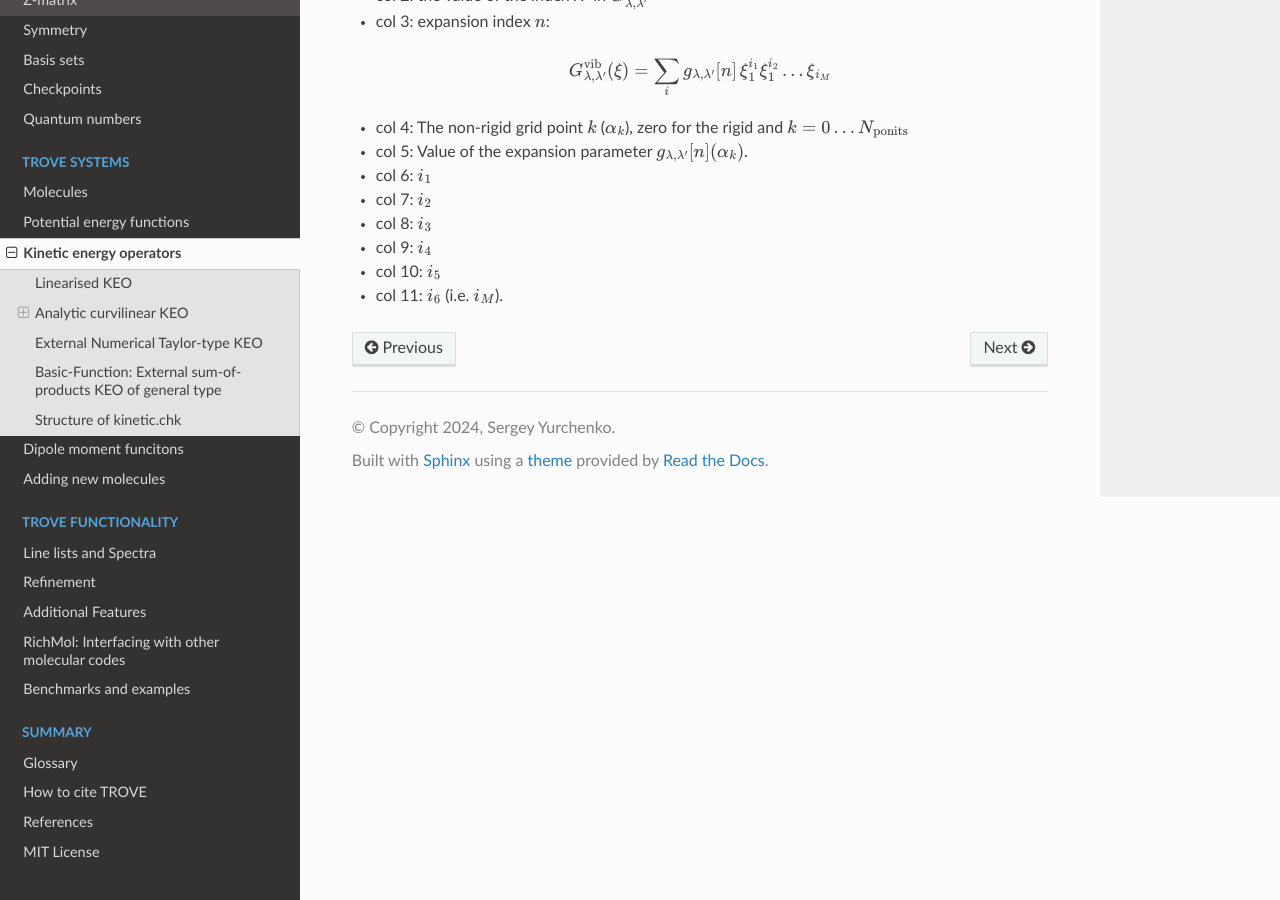
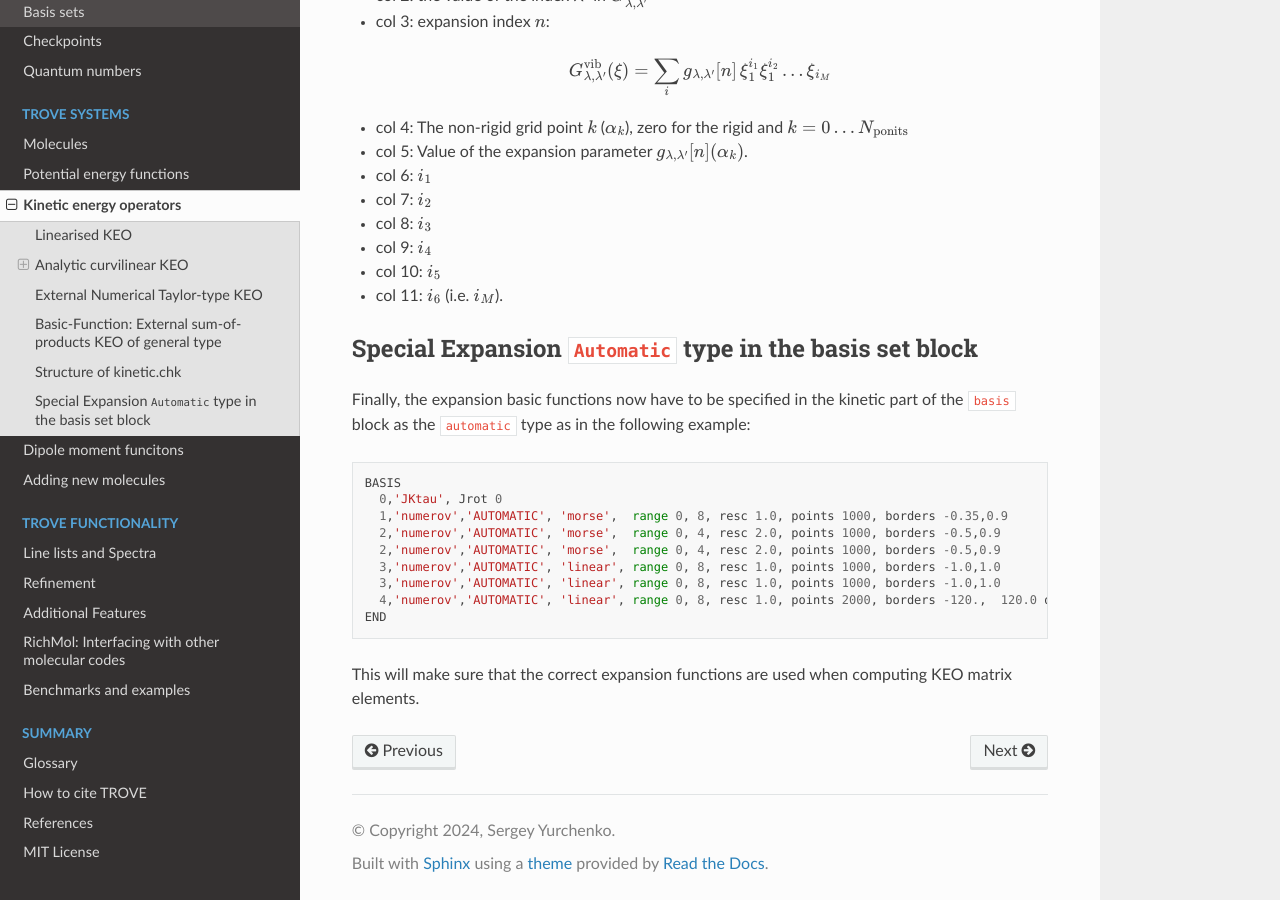
Before and after one commit to Trovemaster/TROVE, a Sphinx documentation site: the page built from docs/source/kinetic.rst, in a window 1280 px wide and 900 px high, scrolled down 10784 px. Built offline with Sphinx 7.4.7 and the Read the Docs theme 2.0.0, drawn with Linux system fonts in a browser that asks for light colours; formulas are drawn with MathJax 3.

Commit message:
Adding basis set with automatic to docs

```diff
--- a/docs/source/kinetic.rst
+++ b/docs/source/kinetic.rst
@@ -532,3 +532,21 @@ The first 5 columns are as before:
 - col 9: :math:`i_4`
 - col 10: :math:`i_5`
 - col 11: :math:`i_6` (i.e. :math:`i_M`).
+
+Special Expansion ``Automatic`` type in the basis set block
+-----------------------------------------------------------
+
+Finally, the expansion basic functions now have to be specified in the kinetic part of the ``basis`` block as the ``automatic`` type as in the following example:
+::
+
+     BASIS
+       0,'JKtau', Jrot 0
+       1,'numerov','AUTOMATIC', 'morse',  range 0, 8, resc 1.0, points 1000, borders -0.35,0.9
+       2,'numerov','AUTOMATIC', 'morse',  range 0, 4, resc 2.0, points 1000, borders -0.5,0.9
+       2,'numerov','AUTOMATIC', 'morse',  range 0, 4, resc 2.0, points 1000, borders -0.5,0.9
+       3,'numerov','AUTOMATIC', 'linear', range 0, 8, resc 1.0, points 1000, borders -1.0,1.0
+       3,'numerov','AUTOMATIC', 'linear', range 0, 8, resc 1.0, points 1000, borders -1.0,1.0
+       4,'numerov','AUTOMATIC', 'linear', range 0, 8, resc 1.0, points 2000, borders -120.,  120.0 deg
+     END
+
+This will make sure that the correct expansion functions are used when computing KEO matrix elements.
```
Also changed, not shown: 3 other files.
